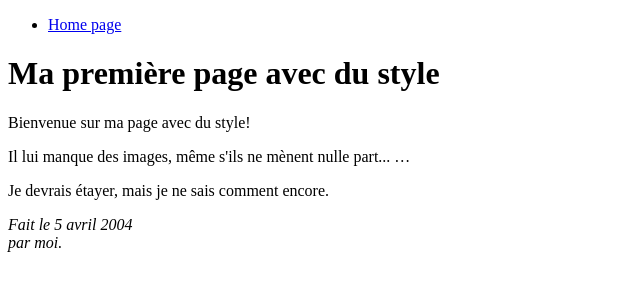
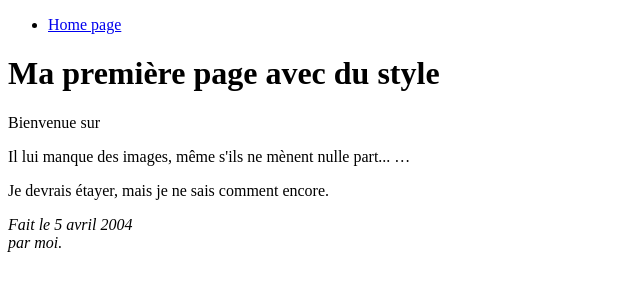
Before and after one commit to jaderoliver/jenkins_pipeline_examples, a plain HTML site: page index.html in a window 1280 px wide. Shown: the whole page, without its empty margins (0-640 px from the left). Drawn offline with Linux system fonts and the light colour scheme.

Commit message:
change welcome on top page

```diff
--- a/index.html
+++ b/index.html
@@ -12,7 +12,7 @@
 
 <h1>Ma première page avec du style</h1>
 
-<p>Bienvenue sur ma page avec du style!
+<p>Bienvenue sur
 
 <p>Il lui manque des images, même s'ils ne mènent nulle part...
 &hellip;
```
